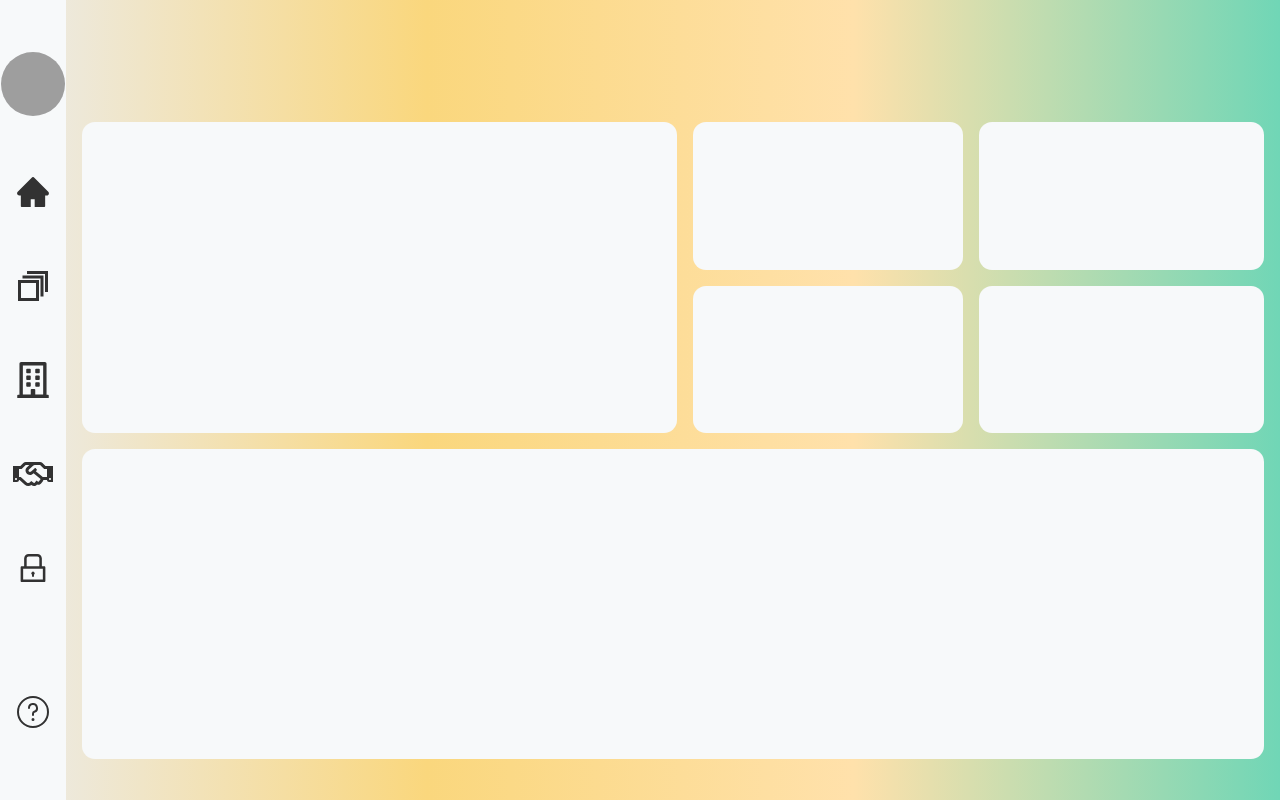
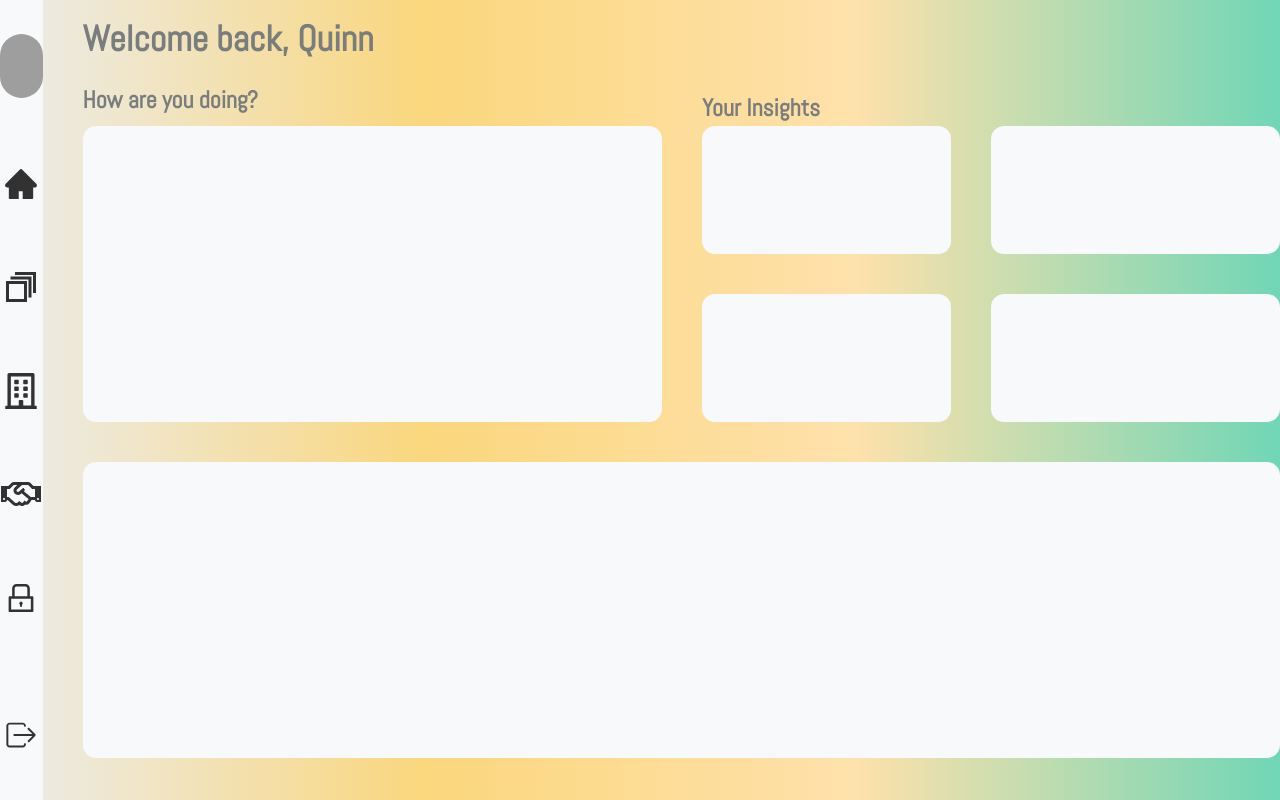
Before and after one commit to joshbrookstone/getautumn_takehome_fe, a Next.js app: page / in a window 1280 px wide. Built offline with nearby package versions, Linux system fonts and the light colour scheme; grey boxes are pictures that could not be loaded.

Commit message:
created headers for dashbaoard and insights

```diff
--- /dev/null
+++ b/components/dashBoardGreeting/DashBoardGreeting.jsx
@@ -0,0 +1,17 @@
+import React from "react";
+import { Flex, Text } from "@chakra-ui/react";
+
+function DashBoardGreeting() {
+  return (
+    <Flex fontWeight="bold" flexDir="column">
+      <Text mt="3" fontSize="4xl">
+        Welcome back, Quinn
+      </Text>
+      <Text mt="4" fontSize="2xl">
+        How are you doing?
+      </Text>
+    </Flex>
+  );
+}
+
+export default DashBoardGreeting;
--- /dev/null
+++ b/components/insights/InsightsHeader.jsx
@@ -0,0 +1,14 @@
+import React from "react";
+import { Flex, Text } from "@chakra-ui/react";
+
+function InsightsHeader() {
+  return (
+    <Flex alignItems="flex-end" flexDir="row">
+      <Text fontWeight="bold" mt="4" fontSize="2xl">
+        Your Insights
+      </Text>
+    </Flex>
+  );
+}
+
+export default InsightsHeader;
--- a/components/navbar/NavBar.jsx
+++ b/components/navbar/NavBar.jsx
@@ -3,7 +3,7 @@ import { Image as NextImage } from "next/image";
 import { AiFillHome, AiOutlineLock } from "react-icons/ai";
 import { CgStack } from "react-icons/cg";
 import { FaRegBuilding, FaRegHandshake } from "react-icons/fa";
-import { IoLogOutOutline } from "react-icons/io";
+import { IoIosLogOut } from "react-icons/io";
 import { Icon } from "@chakra-ui/react";
 
 const Navbar = (props) => {
@@ -34,7 +34,7 @@ const Navbar = (props) => {
       <Icon as={AiOutlineLock} w={10} h={9} color="#323232" />
 
       <Flex marginTop="80%" marginBottom="110%">
-        <Icon as={IoLogOutOutline} w={8} h={8} color="#323232" />
+        <Icon as={IoIosLogOut} w={10} h={9} color="#323232" />
       </Flex>
     </Flex>
   );
--- a/pages/index.jsx
+++ b/pages/index.jsx
@@ -1,5 +1,7 @@
-import { Flex, Container, Grid, GridItem } from "@chakra-ui/react";
+import { Flex, Container, Grid, GridItem, Text } from "@chakra-ui/react";
 import CalenderStress from "../components/CalenderStress";
+import DashBoardGreeting from "../components/dashBoardGreeting/DashBoardGreeting";
+import InsightsHeader from "../components/insights/InsightsHeader";
 import Navbar from "../components/navbar/NavBar";
 
 const Home = ({}) => {
@@ -15,7 +17,7 @@ const Home = ({}) => {
       height="100vh"
       templateRows="repeat(20, 1fr)"
       templateColumns="repeat(31, 1fr)"
-      gap={4}
+      gap={10}
     >
       <GridItem rowSpan={20} colSpan={2} bg="#F7F9FA">
         <Navbar />
@@ -24,8 +26,21 @@ const Home = ({}) => {
         borderRadius="13px"
         rowSpan={3}
         gridColumnStart={3}
-        colSpan={31}
-      />
+        colSpan={15}
+        marginBottom="-10"
+      >
+        <DashBoardGreeting />
+      </GridItem>
+      <GridItem
+        as={Flex}
+        borderRadius="13px"
+        rowSpan={3}
+        gridColumnStart={18}
+        colSpan={14}
+        marginBottom="-10"
+      >
+        <InsightsHeader />
+      </GridItem>
       <GridItem
         borderRadius="13px"
         gridRowStart={4}
```
